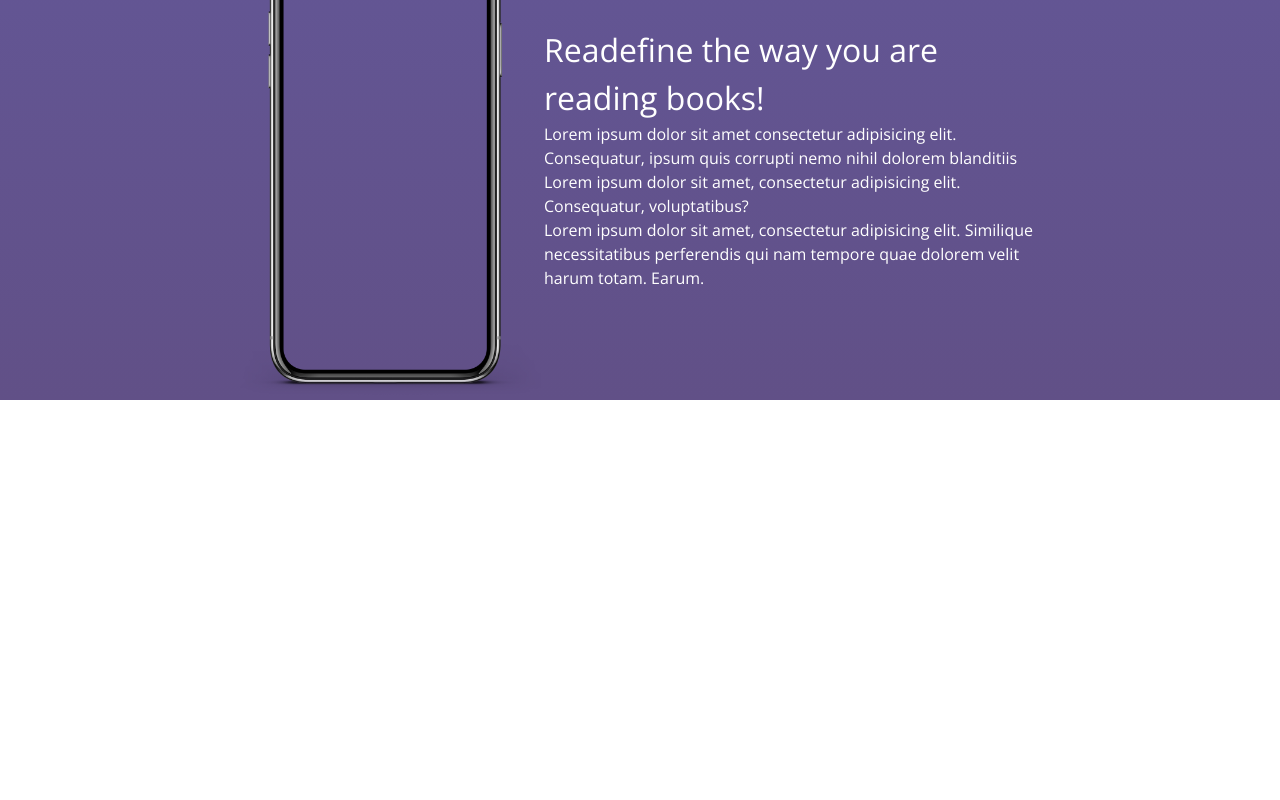
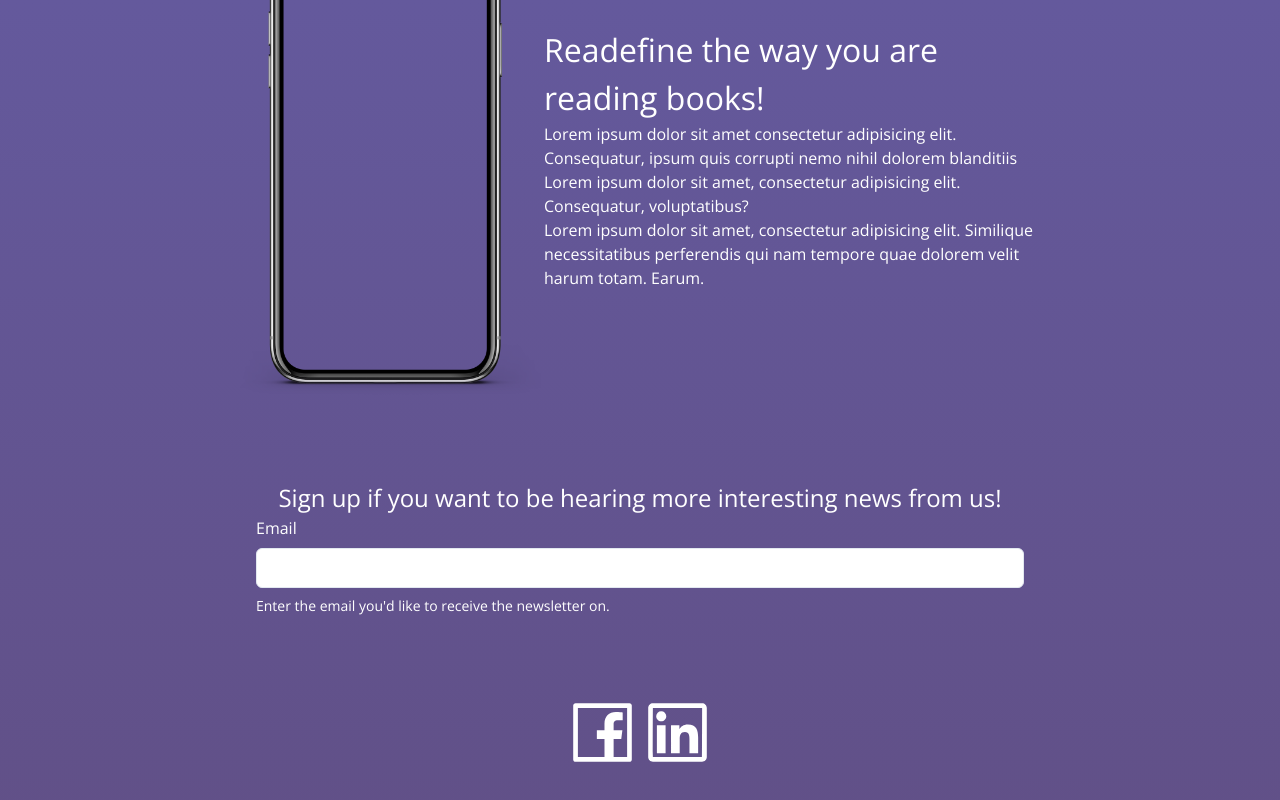
Before and after one commit to ReadefineTech/landing-page, a React (Create React App) app in the folder packages/web/: page /display in a window 1280 px wide. Shown: the part 1697-2497 px from the top of the page. Before the commit the page ends 2097 px from the top, so only its background shows below. Built offline with nearby package versions, Linux system fonts and the light colour scheme.

Commit message:
Add icons and email form

```diff
--- a/packages/web/package.json
+++ b/packages/web/package.json
@@ -14,6 +14,7 @@
     "framer-motion": "^6.3.3",
     "react": "^18.0.0",
     "react-dom": "^18.0.0",
+    "react-icons": "^4.3.1",
     "react-responsive": "^9.0.0-beta.6",
     "react-router-dom": "^6.3.0",
     "react-scripts": "5.0.0",
--- /dev/null
+++ b/packages/web/src/components/EmailRetriever.jsx
@@ -0,0 +1,26 @@
+import React from "react";
+import { FormControl, FormLabel, FormHelperText, Input, FormErrorMessage } from "@chakra-ui/react";
+import { useState } from "react";
+
+const EmailRetriever = () => {
+    const [input, setInput] = useState("");
+    const handleInputChange = (e) => setInput(e.target.value);
+
+    return (
+      <FormControl >
+        <FormLabel htmlFor="email" className="form-email">Email</FormLabel>
+        <Input
+          id="email"
+          type="email"
+          value={input}
+          onChange={handleInputChange}
+          className="bg-email"
+        />
+          <FormHelperText className="error-handler">
+            Enter the email you'd like to receive the newsletter on.
+          </FormHelperText>
+      </FormControl>
+    );
+};
+
+export default EmailRetriever;
--- a/packages/web/src/components/LanguageDisplay.jsx
+++ b/packages/web/src/components/LanguageDisplay.jsx
@@ -2,6 +2,8 @@ import React from "react";
 import { EventHandler } from "react";
 import iPhone from "../images/iphone.png";
 import { useMediaQuery } from "react-responsive";
+import EmailRetriever from "./EmailRetriever";
+import {AiOutlineFacebook, AiOutlineLinkedin} from "react-icons/ai";
 
 const LanguageDisplay = () => {
   const isMobile = useMediaQuery({ query: "(max-width: 550px)" });
@@ -68,6 +70,14 @@ const LanguageDisplay = () => {
         </div>
         <img src={iPhone} className={mobilePhone}></img>
       </div>
+      <div className="email-section">
+        <h3>Sign up if you want to be hearing more interesting news from us!</h3>
+      <EmailRetriever className="email-retriever"></EmailRetriever>
+      </div>
+      <div className="socials">
+        <AiOutlineFacebook className="icon"></AiOutlineFacebook>
+        <AiOutlineLinkedin className="icon"></AiOutlineLinkedin>
+      </div>
     </div>
   );
 };
--- a/packages/web/src/components/p.css
+++ b/packages/web/src/components/p.css
@@ -215,3 +215,49 @@
     width: 80%;
   }
 }
+
+.email-retriever{
+  margin-top: 5rem;
+  width: 60%;
+}
+
+.bg-email{
+  background-color: white !important;
+  color: black !important;
+}
+
+.form-email{
+  color: white;
+}
+
+.error-handler{
+  color: white !important;
+}
+
+.error-handler-req{
+  background-color: yellowgreen !important;
+}
+
+.email-section{
+  width: 60%;
+  margin-top: 5rem;
+  margin-bottom: 5rem;
+}
+
+.email-section h3{
+  color: white;
+  text-align: center;
+  font-size: x-large;
+}
+
+.socials{
+  display: flex;
+  flex-direction: row;
+  padding-bottom: 5rem;
+}
+
+.icon{
+  color: white;
+  height: 75px;
+  width: 75px;
+}
```
Also changed, not shown: 1 other file (tests, documents, lock files or other folders).
